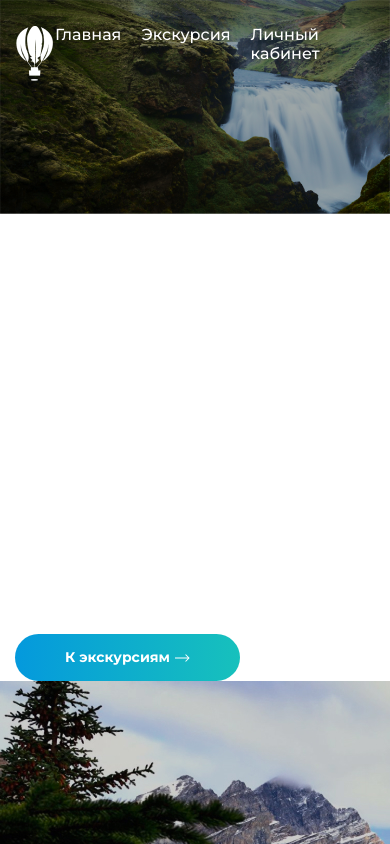
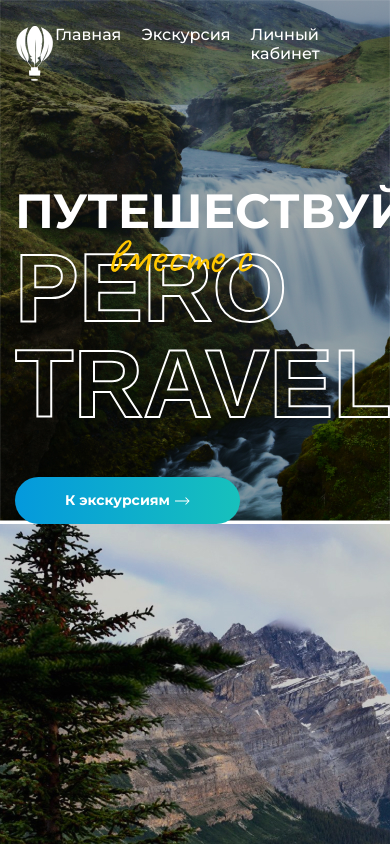
Before and after one commit to ViachaslauVDmitruk/pero-travel, a React (Create React App) app: page / in a window 390 px wide. Shown: the top 844 px of the page. Built offline with nearby package versions, Linux system fonts and the light colour scheme.

Commit message:
logic change image

```diff
--- a/src/components/header-top/header-top.module.scss
+++ b/src/components/header-top/header-top.module.scss
@@ -3,7 +3,7 @@
 .headerTop {
   display: flex;
   justify-content: space-between;
-  margin-top: 25px;
+  padding-top: 25px;
 }
 .logoMain {
   img {
--- a/src/components/header/header.module.scss
+++ b/src/components/header/header.module.scss
@@ -4,7 +4,11 @@
   @include wrapper();
 }
 
+.header {
+}
+
 .fullScreen {
+  position: relative;
   img {
     width: 100%;
   }
@@ -14,45 +18,71 @@
   z-index: -1;
   width: 100%;
 }
+
 .headerTop {
   display: flex;
   justify-content: space-between;
   margin-top: 25px;
 }
+
 .centerBlock {
   display: flex;
   justify-content: space-between;
   margin-top: 155px;
   margin-bottom: 75px;
+  @include desktop {
+    margin-top: 100px;
+    margin-bottom: 45px;
+  }
 }
+
 .title {
   color: $textColor;
   position: relative;
   text-align: left;
 }
+
 .firstWord {
   font-weight: 700;
   font-size: 72px;
   line-height: 88px;
   text-transform: uppercase;
+  @include laptop {
+    font-size: 48px;
+    line-height: 58px;
+  }
 }
+
 .secondWord {
   font-family: $font-family-rearly, cursive;
   font-size: 64px;
   color: #ffc700;
   position: absolute;
-  right: 25px;
+  right: 7%;
   top: 20%;
+  @include laptop {
+    font-size: 48px;
+    line-height: 48px;
+  }
+  @media screen and (max-width: 845px) {
+    right: 40%;
+  }
 }
+
 .thirdWord {
-  font-family: "Fruktur";
+  font-family: "Merriweather", sans-serif;
   font-weight: 900;
   font-size: 96px;
   line-height: 117px;
   text-transform: uppercase;
   -webkit-text-fill-color: transparent;
   -webkit-text-stroke: 2px $textColor;
+  @include laptop {
+    font-size: 96px;
+    line-height: 96px;
+  }
 }
+
 .thirdWord:hover {
   color: #ffc700;
 }
--- a/src/components/header/header.tsx
+++ b/src/components/header/header.tsx
@@ -3,17 +3,33 @@ import { Button } from "../button";
 import { HeaderTop } from "../header-top";
 
 import mainImage from "./assets/main-image.jpg";
+import mainLaptope from "./assets/main-laptop.jpg";
 import arrow from "./assets/arrow.png";
 
 import styles from "./header.module.scss";
+import { useEffect } from "react";
 
 export const Header = () => {
+  useEffect(() => {
+    let width = window.screen.width;
+    console.log("width", width);
+  }, []);
+
+  console.log("width", window.screen.width);
+
   return (
-    <div>
-      <div className={styles.fullScreen}>
+    <div className={styles.header}>
+      {/* <div className={styles.fullScreen}>
         <img src={mainImage} alt="main" />
-      </div>
+      </div> */}
       <div className={styles.wrapper}>
+        <div className={styles.fullScreen}>
+          {window.screen.width >= 992 ? (
+            <img src={mainImage} alt="main" />
+          ) : (
+            <img src={mainLaptope} alt="main" />
+          )}
+        </div>
         <HeaderTop />
         <div className={styles.centerBlock}>
           <div className={styles.title}>
```
Also changed, not shown: src/components/header/assets/main-laptop.jpg (added).
